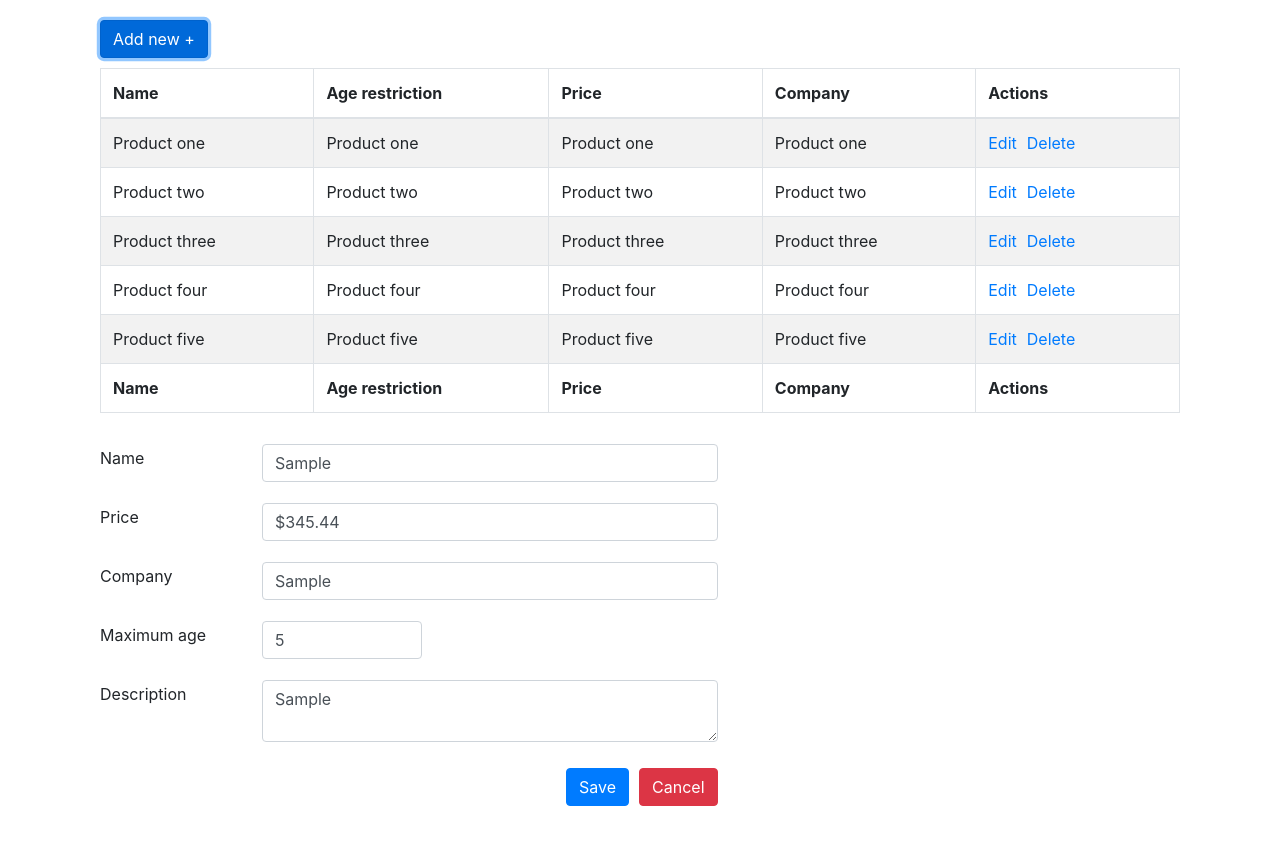
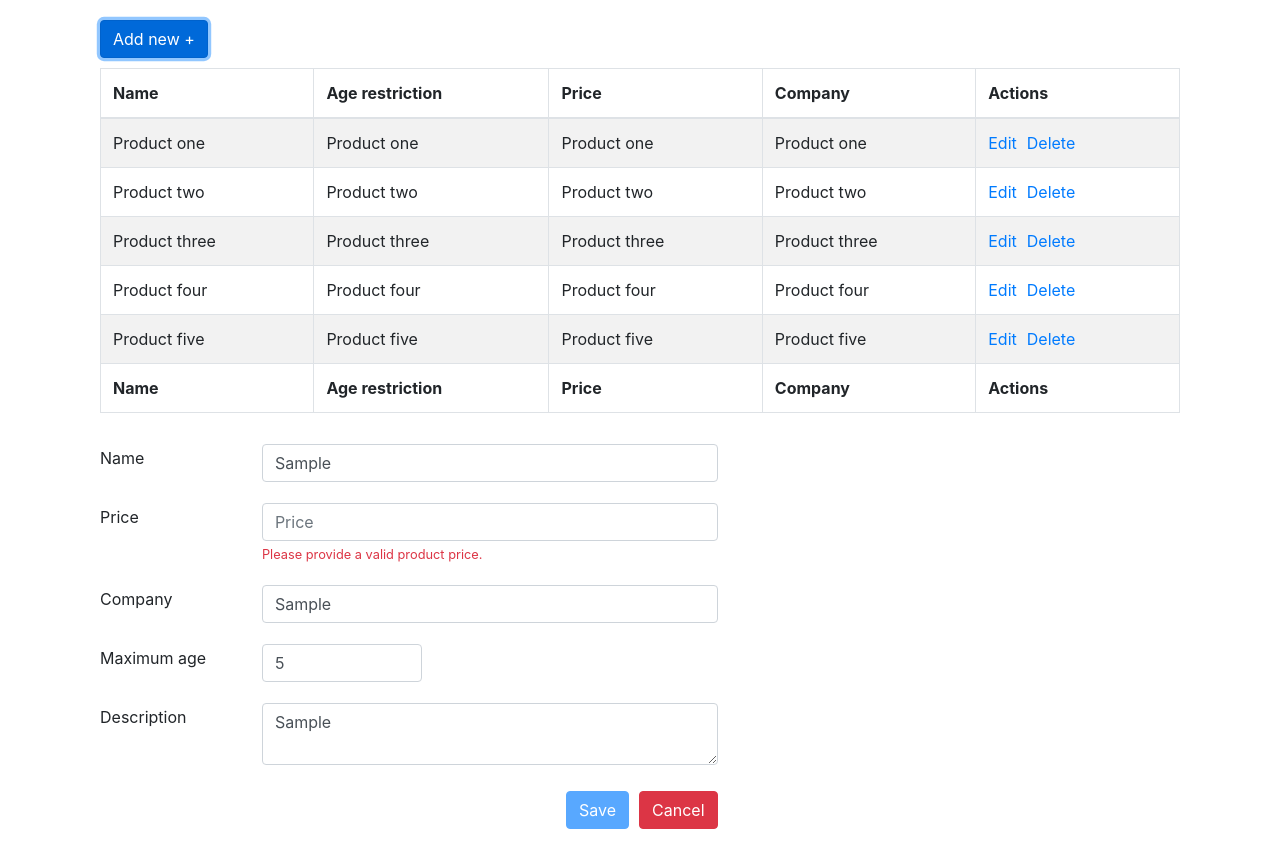
Before and after one commit to Judas1987/unosquare-toys-games, an Angular app in the folder toys-and-games-web/: page /products/0/edit in a window 1280 px wide. Both pictures are taken after typing "Sample", "Sample", "Sample", "5", "Sample" into the empty fields and a click on the button "Add new +". Before the commit the page ends 822 px from the top, so only its background shows below. Built offline with nearby package versions, Linux system fonts and the light colour scheme.

Commit message:
Small changes to improve the price input text

```diff
--- a/toys-and-games-web/src/app/products/product-edit/product-edit.component.html
+++ b/toys-and-games-web/src/app/products/product-edit/product-edit.component.html
@@ -13,10 +13,12 @@
   <div class="form-group row">
     <label for="productPrice" class="col-sm-3 col-form-label">Price</label>
     <div class="col-sm-9">
-      <input type="text" (blur)="transformAmount($event)" formControlName="price" class="form-control" id="productPrice" placeholder="Price">
+      <input type="text" pattern="^\$?([0-9]{1,3},([0-9]{3},)*[0-9]{3}|[0-9]+)(\.[0-9][0-9])?$"
+             (blur)="transformAmount()" (focus)="transformToNumeric()" formControlName="price" class="form-control" id="productPrice"
+             placeholder="Price">
       <div *ngIf="!productForm.controls['price'].valid && productForm.controls['price'].touched"
            class="invalid-input-validation">
-        Please provide the product price.
+        Please provide a valid product price.
       </div>
     </div>
   </div>
--- a/toys-and-games-web/src/app/products/product-edit/product-edit.component.ts
+++ b/toys-and-games-web/src/app/products/product-edit/product-edit.component.ts
@@ -34,11 +34,32 @@ export class ProductEditComponent implements OnInit {
 
   }
 
-  transformAmount(element): void {
-    console.log(element);
+  transformAmount(): void {
+    const currentPrice = this.productForm.get('price') as FormControl;
+    let formattedPrice: string;
+    const convertedNumber = Number(currentPrice.value);
+
+    if (typeof (convertedNumber) !== 'number') {
+      formattedPrice = '';
+    } else {
+      formattedPrice = this.currencyPipe.transform(convertedNumber, '$');
+    }
 
     this.productForm.patchValue({
-      price: this.currencyPipe.transform(345.44, '$')
+      price: formattedPrice
     });
   }
+
+  transformToNumeric(): void {
+    const currentPrice = this.productForm.get('price') as FormControl;
+
+    if (currentPrice.value === '') {
+      return;
+    }
+    const price = currentPrice.value.replace('$', '');
+    this.productForm.patchValue({
+      price
+    });
+  }
+
 }
```
